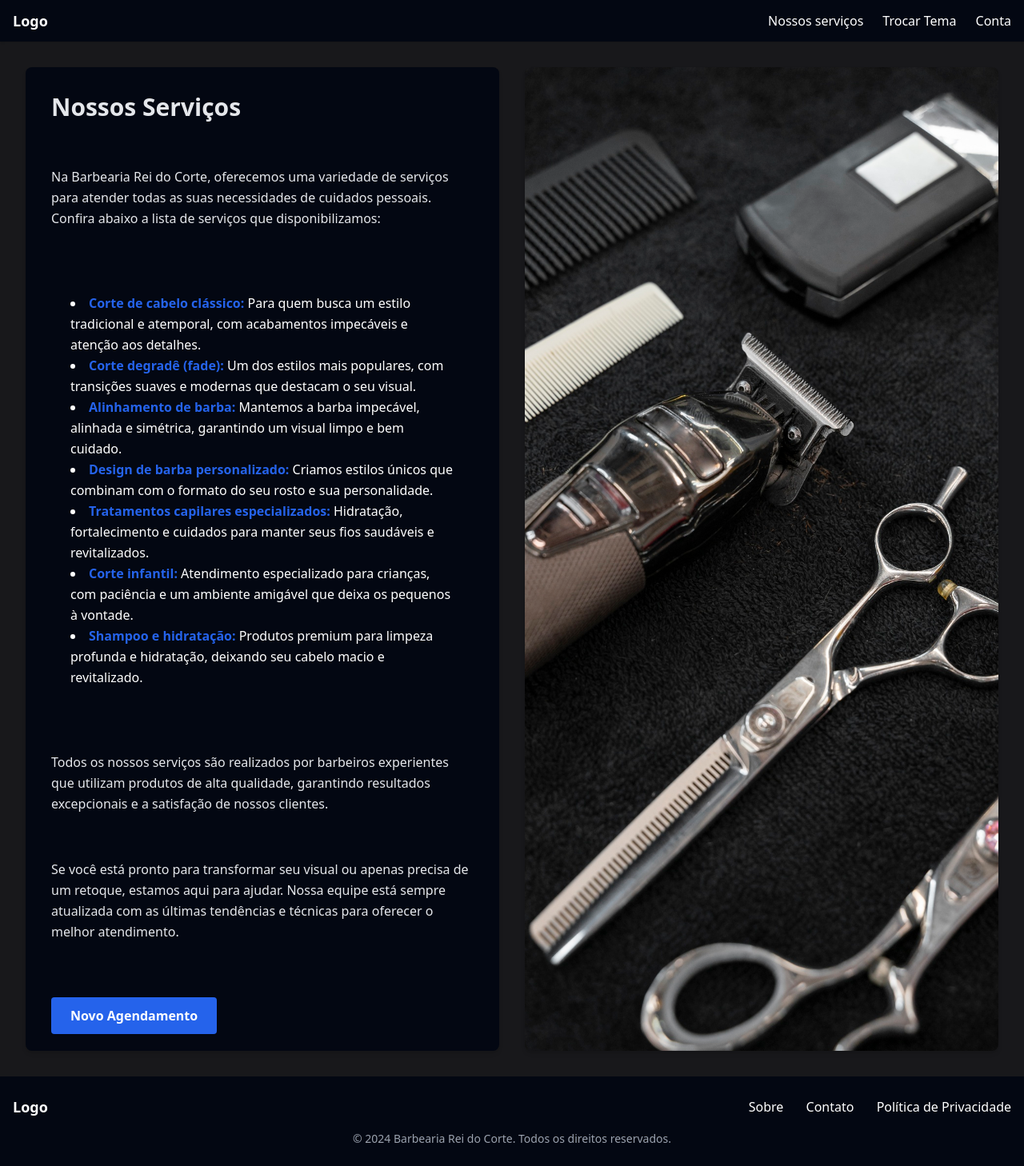
After one commit to Matiaszz/Appointment-Scheduling-System, a Django app: page /our_services/ in a window 1280 px wide. The commit adds this page. Shown: the whole page at 80% size. Run offline with Django 5.2, Linux system fonts and the light colour scheme; some libraries are stand-ins or nearby versions.

Commit message:
feat: Our services page has been implemented + adjusts in design have been made

```diff
--- a/appointments/templates/appointments/account.html
+++ b/appointments/templates/appointments/account.html
@@ -15,7 +15,7 @@
                     <input type="file" id="profile_picture" name="profile_picture"
                         class="block w-full text-sm text-white file:mr-4 file:py-2 file:px-4 file:rounded-md file:border file:border-gray-300 file:bg-gray-50 file:text-black hover:file:bg-gray-100">
                     <button type="submit"
-                        class="mt-3 bg-blue-500 text-white py-2 px-4 rounded-lg hover:bg-blue-600 transition">
+                        class="mt-3 bg-blue-500 translate-y-2 text-white py-2 px-4 rounded-lg hover:bg-blue-600 transition">
                         Salvar
                     </button>
                 </form>
@@ -42,7 +42,8 @@
                             class="w-full border rounded-md py-2 px-4 text-black focus:outline-none focus:ring-2 focus:ring-blue-500">
                     </div>
                     <button type="submit"
-                        class="bg-green-500 text-white py-2 px-4 rounded-lg hover:bg-green-600 transition">
+
+                        class="bg-green-500 text-white translate-y-2 py-2 px-4 rounded-lg hover:bg-green-600 transition">
                         Atualizar
                     </button>
                 </form>
--- /dev/null
+++ b/appointments/templates/appointments/our_services.html
@@ -0,0 +1,56 @@
+{% extends "base.html" %}
+{% load static %}
+{% block content %}
+<div class="flex items-center justify-center min-h-screen">
+    <article class="grid grid-cols-1 md:grid-cols-2 gap-8 p-8 items-stretch max-w-screen-xl mx-auto">
+
+        <div class="bg-gray-950 gap-8 p-8 rounded-lg shadow-md flex flex-col justify-center">
+            <h1 class="text-3xl font-bold text-gray-200 mb-6">Nossos Serviços</h1>
+            <p class="text-gray-200 leading-relaxed mb-6">
+                Na Barbearia Rei do Corte, oferecemos uma variedade de serviços para atender todas as suas necessidades de cuidados pessoais. Confira abaixo a lista de serviços que disponibilizamos:
+            </p>
+            <ul class="list-disc list-inside text-gray-200 leading-relaxed mb-6 p-6">
+                <li class='text-white'>
+                    <strong class='text-blue-600'>Corte de cabelo clássico:</strong> Para quem busca um estilo tradicional e atemporal, com acabamentos impecáveis e atenção aos detalhes.
+                </li>
+                <li class='text-white'>
+                    <strong class='text-blue-600'>Corte degradê (fade):</strong> Um dos estilos mais populares, com transições suaves e modernas que destacam o seu visual.
+                </li>
+                <li class='text-white'>
+                    <strong class='text-blue-600'>Alinhamento de barba:</strong> Mantemos a barba impecável, alinhada e simétrica, garantindo um visual limpo e bem cuidado.
+                </li>
+                <li class='text-white'>
+                    <strong class='text-blue-600'>Design de barba personalizado:</strong> Criamos estilos únicos que combinam com o formato do seu rosto e sua personalidade.
+                </li>
+                <li class='text-white'>
+                    <strong class='text-blue-600'>Tratamentos capilares especializados:</strong> Hidratação, fortalecimento e cuidados para manter seus fios saudáveis e revitalizados.
+                </li>
+                <li class='text-white'>
+                    <strong class='text-blue-600'>Corte infantil:</strong> Atendimento especializado para crianças, com paciência e um ambiente amigável que deixa os pequenos à vontade.
+                </li>
+                <li class='text-white'>
+                    <strong class='text-blue-600'>Shampoo e hidratação:</strong> Produtos premium para limpeza profunda e hidratação, deixando seu cabelo macio e revitalizado.
+                </li>
+            </ul>
+            <p class="text-gray-200 leading-relaxed mb-6">
+                Todos os nossos serviços são realizados por barbeiros experientes que utilizam produtos de alta qualidade, garantindo resultados excepcionais e a satisfação de nossos clientes.
+            </p>
+            <p class="text-gray-200 leading-relaxed mb-6">
+                Se você está pronto para transformar seu visual ou apenas precisa de um retoque, estamos aqui para ajudar. Nossa equipe está sempre atualizada com as últimas tendências e técnicas para oferecer o melhor atendimento.
+            </p>
+            <div class="mt-6">
+                <a href="#" class="bg-blue-600 text-white font-bold py-3 px-6 rounded hover:bg-blue-700 transition duration-300">
+                    Novo Agendamento
+                </a>
+            </div>
+        </div>
+
+        <div class="flex items-center justify-center">
+            <img src="{% static 'imgs/tools-barber.jpg' %}"
+                 alt="imagem de serviços da barbearia"
+                 class="rounded-lg shadow-md w-full h-full object-cover">
+        </div>
+
+    </article>
+</div>
+{% endblock content %}
--- a/appointments/templates/appointments/partials/_login_register.html
+++ b/appointments/templates/appointments/partials/_login_register.html
@@ -6,7 +6,7 @@
             <form method="POST">
                 {% csrf_token %}
                 {{ login_form.as_p }}
-                <button type="submit" name="login" class="w-full bg-blue-600 text-white py-2 rounded hover:bg-blue-700 focus:outline-none focus:ring-2 focus:ring-blue-500">Entrar</button>
+                <button type="submit" name="login" class="w-full bg-blue-600 translate-y-2 text-white py-2 rounded hover:bg-blue-700 focus:outline-none focus:ring-2 focus:ring-blue-500">Entrar</button>
             </form>
         </div>
 
@@ -16,7 +16,7 @@
             <form method="POST" enctype="multipart/form-data">
                 {% csrf_token %}
                 {{ client_form.as_p }}
-                <button type="submit" name="register" class="w-full bg-green-600 text-white py-2 rounded hover:bg-green-700 focus:outline-none focus:ring-2 focus:ring-green-500">Registrar</button>
+                <button type="submit" name="register" class="w-full translate-y-2 bg-green-600 text-white py-2 rounded hover:bg-green-700 focus:outline-none focus:ring-2 focus:ring-green-500">Registrar</button>
             </form>
         </div>
     </div>
--- a/appointments/urls.py
+++ b/appointments/urls.py
@@ -1,6 +1,6 @@
 
 from django.urls import path
-from appointments.views import (index_view)
+from appointments.views import index_view, our_services_view
 from appointments.pages.account_views import (
     AccountView,
     update_profile_picture_view,
@@ -11,6 +11,7 @@ app_name = 'appointments'
 
 urlpatterns = [
     path('', index_view, name='index'),
+    path('our_services/', our_services_view, name='our_services'),
     path('authentication/', AuthView.as_view(), name='authentication'),
     path('account/', AccountView.as_view(), name='account'),
     path('update_profile/', update_user_info,
--- a/appointments/views.py
+++ b/appointments/views.py
@@ -4,3 +4,7 @@ app_name = 'appointments'
 
 def index_view(request):
     return render(request, 'appointments/index.html')
+
+
+def our_services_view(request):
+    return render(request, 'appointments/our_services.html')
--- a/static/css/output.css
+++ b/static/css/output.css
@@ -1176,12 +1176,8 @@ form p textarea:focus {
   background-color: #1a202c;
 }
 
-button {
+button:not(#buttonThemeDesktop) {
   transition: background-color 0.3s ease, transform 0.2s ease;
-}
-
-button:hover {
-  transform: translateY(-2px);
 }
 
 form p .errorlist {
--- a/templates/partials/_nav.html
+++ b/templates/partials/_nav.html
@@ -6,10 +6,10 @@
       </div>
 
       <div class="hidden md:flex space-x-6">
-        <a href="#" class="hover:text-gray-200">Nossos serviços</a>
+        <a href="{% url "appointments:our_services" %}" class="hover:text-gray-200">Nossos serviços</a>
         {% if request.user.username %}
           <a href="#" class="hover:text-gray-200">Meus Agendamentos</a>
-          {% if request.user.user_type == 'employee' %}
+          {% if request.user.user_type == 'employee' or request.user.user_type == 'superuser' %}
             <a href="#" class="hover:text-gray-200">Gerenciamento</a>
           {% endif %}
         {% endif %}
@@ -30,7 +30,7 @@
     <div id="mobile-menu" class="hidden md:hidden bg-black">
         {% if request.user.username %}
           <a href="#" class="flex px-4 py-2 hover:bg-blue-950 w-full justify-center">Meus Agendamentos</a>
-          {% if request.user.user_type == 'employee' %}
+          {% if request.user.user_type == 'employee' or request.user.user_type == 'superuser' %}
             <a href="#" class="flex px-4 py-2 hover:bg-blue-950 w-full justify-center">Gerenciamento</a>
           {% endif %}
         {% endif %}
```
Also changed, not shown: appointments/templates/appointments/index.html (+9 -13 lines), static/imgs/barbershop.jpg (added), static/imgs/tools-barber.jpg (added).
